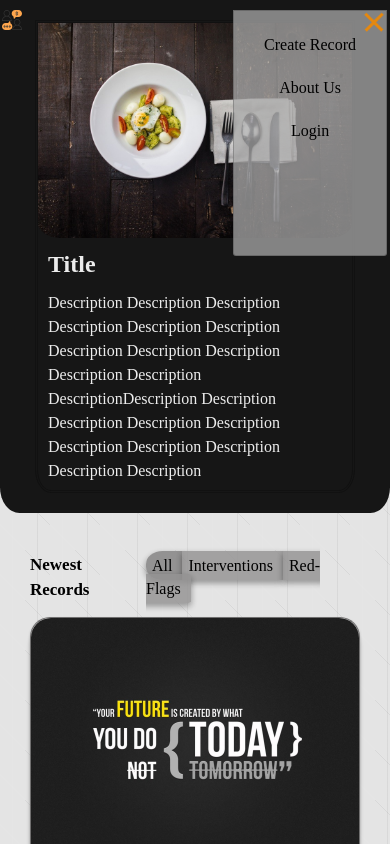
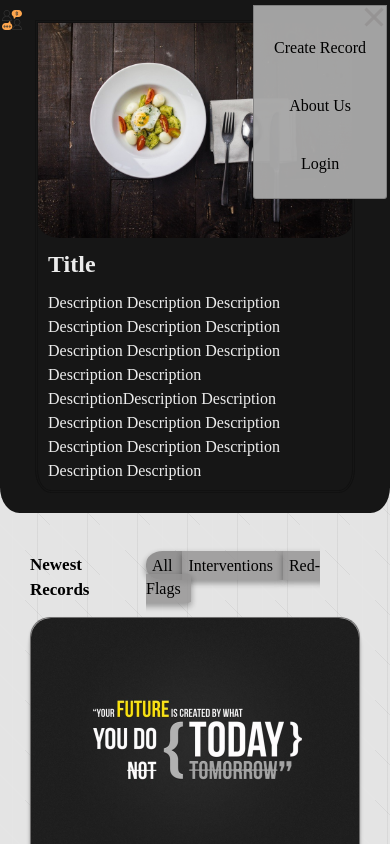
Before and after one commit to devskope/iReporter, a plain HTML site: page index.html in a window 390 px wide. Both pictures are taken after a click on the element 375 px from the left and 21 px from the top of the page. Shown: the top 844 px of the page. Drawn offline with Linux system fonts and the light colour scheme.

Commit message:
fix navbar offset and style [Delivers #162230675]

```diff
--- a/UI/assets/css/nav.css
+++ b/UI/assets/css/nav.css
@@ -1,5 +1,5 @@
 .top-nav {
-  background-color: transparent;
+  background-color: rgba(168, 168, 168, 0.97);
   border-bottom-right-radius: 0.3rem;
   border-bottom-left-radius: 0.3rem;
   padding: 0 1rem;
@@ -8,11 +8,13 @@
   top: 1rem;
   right: 0.3rem;
   transition: all 0.25s ease-in-out;
+  z-index: 12;
 }
 .top-nav.active {
-  background-color: rgba(168, 168, 168, 0.75);
   border: 0.1rem solid rgba(3, 3, 3, 0.2);
   transition: all 0.08s ease-out;
+  padding-top: .5rem;
+  margin-top: -.5rem;
 }
 .top-nav__toggle {
   position: absolute;
@@ -21,7 +23,7 @@
   width: 2.4rem;
   height: 2rem;
   background: transparent;
-  color: black;
+  color: rgb(251, 200, 166);
   border-top: 0.3rem solid;
   border-bottom: 0.3rem solid;
   font-size: 0;
@@ -33,30 +35,28 @@
   content: '';
   display: block;
   width: 100%;
-  height: 0.25rem;
+  height: 0.28rem;
   position: absolute;
   top: 50%;
   left: 50%;
-  background: rgb(228, 136, 16);
+  background: rgb(251, 216, 145);
   transform: translate(-50%, -50%);
-  transition: transform 0.1s ease-in-out;
+  transition: transform 0.3s ease-in;
 }
 
 .top-nav__toggle:hover {
-  color: rgb(228, 136, 16);
+  color: rgba(148, 146, 146, 0.89);
 }
 .top-nav__toggle.active {
   border-color: transparent;
-
 }
 .top-nav__toggle.active:before {
+  background: rgba(148, 146, 146, 0.89);
   transform: translate(-50%, -50%) rotate(45deg);
 }
 .top-nav__toggle.active:after {
+  background: rgba(148, 146, 146, 0.89);
   transform: translate(-50%, -50%) rotate(-45deg);
-}
-.top-nav__toggle.active:hover {
-  background-color: rgba(148, 146, 146, 0.89);
 }
 .top-nav__logo {
   margin-top: 2rem;
@@ -68,7 +68,7 @@
 .top-nav__logo img {
   object-fit: contain;
   height: auto;
-  width: 2rem
+  width: 2rem;
 }
 .top-nav__list {
   list-style: none;
@@ -76,9 +76,12 @@
 }
 .top-nav__list.active {
   display: block;
-  margin: 1.2rem 1rem;
+  margin: 1.2rem 0;
   width: fit-content;
-  height: 22rem;
+  height: 100%;
+}
+.top-nav__list.active .top-nav__list-item {
+  margin-top: 1.5rem;
 }
 .top-nav__list-item {
   text-align: center;
@@ -107,7 +110,6 @@
     top: 0;
     right: 0;
     left: 0;
-    background-color: rgba(168, 168, 168, 0.9);
     display: flex;
     align-content: center;
     justify-content: space-between;
@@ -128,6 +130,5 @@
   }
   .top-nav__list-item {
     flex-basis: auto;
-    /* padding: 0 .25rem */
   }
 }
```
